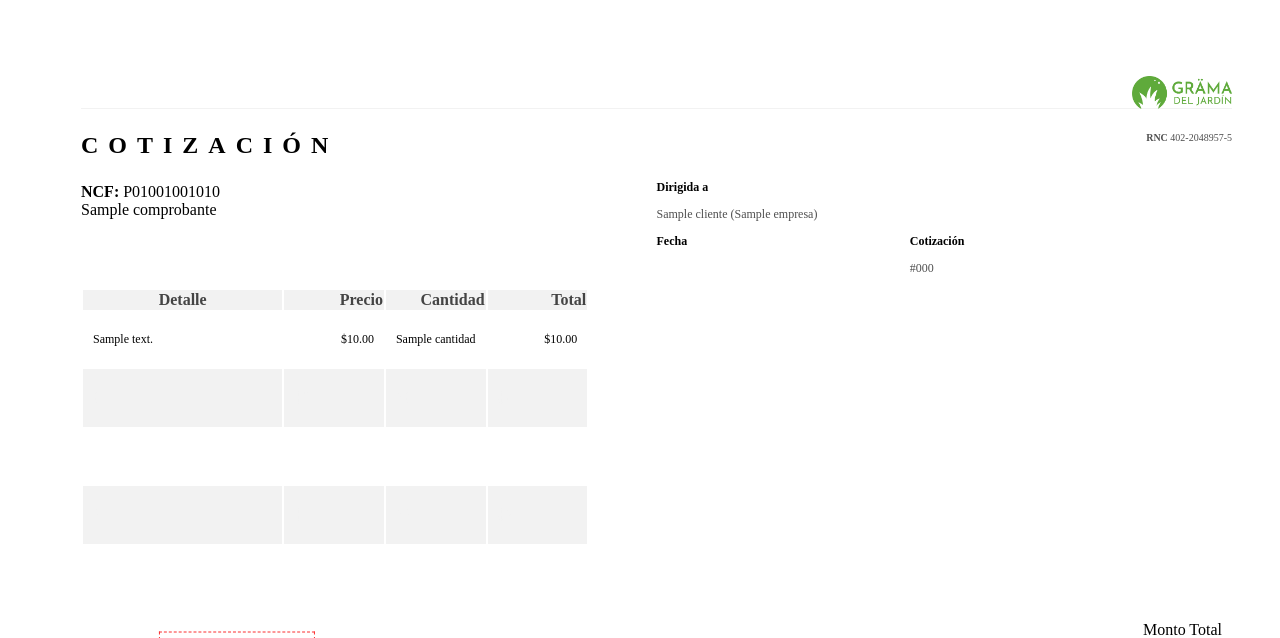
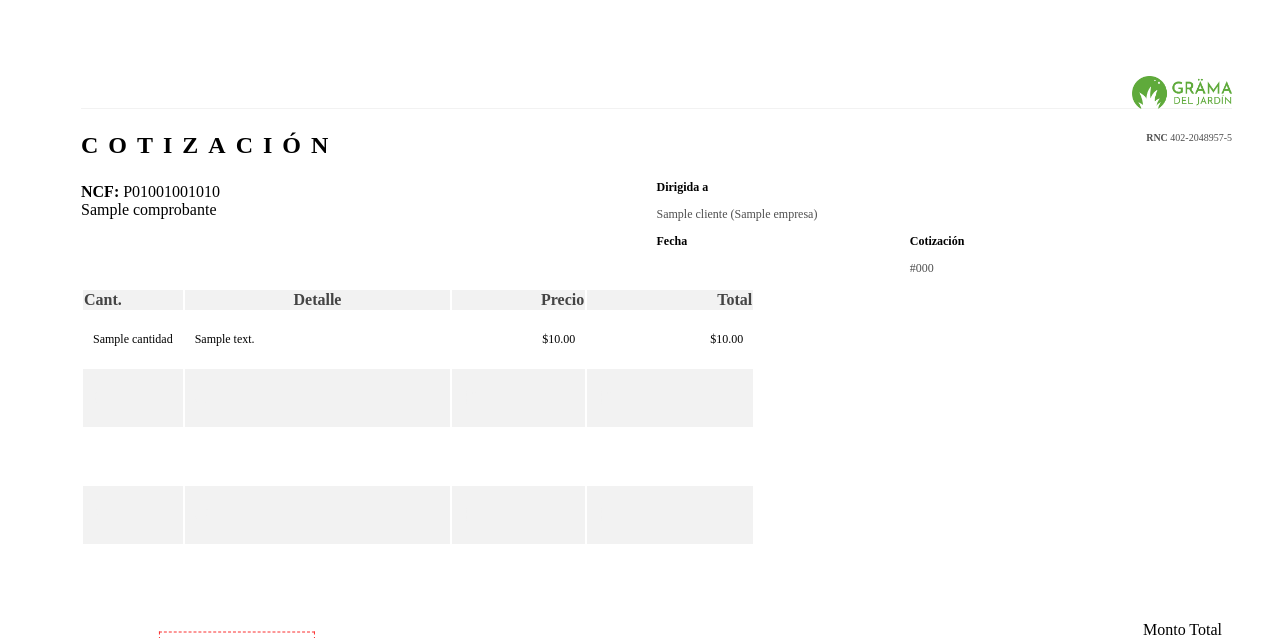
Before and after one commit to MicolPA/gramadeljardin.admin, a Yii app: template frontend/views/facturas/invoice_template-white.php in a window 1280 px wide. Shown: the top 638 px of the page. Run offline with PHP 8.4 and a stand-in for Yii, Linux system fonts and the light colour scheme; the template is opened without the code that fills it: most values are stand-ins (such as "Sample title", 1, 10 or a date in 2020); data that the repository does not hold is empty; some libraries are stand-ins or nearby versions.

Commit message:
Update invoice_template-white.php

```diff
--- a/frontend/views/facturas/invoice_template-white.php
+++ b/frontend/views/facturas/invoice_template-white.php
@@ -63,9 +63,9 @@
 				<table class="table table-striped" style="">
 					<thead>
 						<tr style="border: 0px !important;background-color: #f2f2f2">
+							<th style="border: 0px !important;color:#444;text-align: left;background-color: #f2f2f2">Cant.</th>
 							<th style="border: 0px !important;color:#444;background-color: #f2f2f2">Detalle</th>
 							<th style="border: 0px !important;color:#444;text-align: right;background-color: #f2f2f2">Precio</th>
-							<th style="border: 0px !important;color:#444;text-align: right;background-color: #f2f2f2">Cantidad</th>
 							<th style="border: 0px !important;color:#444;text-align: right;background-color: #f2f2f2">Total</th>
 						</tr>
 					</thead>
@@ -75,18 +75,18 @@
 							<?php $monto_total += $d->total; $color_count++ ?>
 							<?php if ($color_count == 1): ?>
 								<tr>
+									<td style='font-size: 12px;padding:20px 10px;text-align: left;width:15%;'><?= $d->cantidad ? $d->cantidad : "N/A" ?></td>
 									<td style='font-size: 12px;padding:20px 10px;width:40%;'><?= $d->descripcion ?></td>
 									<td style='font-size: 12px;padding:20px 10px;text-align: right;;width:20%;'><?= $d->precio > 0 ? "$". number_format($d->precio,2) : 'N/A' ?></td>
-									<td style='font-size: 12px;padding:20px 10px;text-align: right;width:20%;'><?= $d->cantidad ? $d->cantidad : "N/A" ?></td>
-									<td style='font-size: 12px;padding:20px 10px;text-align: right;width:20%;'><?= $d->total > 0 ? "$". number_format($d->total,2) : 'N/A' ?></td>
+									<td style='font-size: 12px;padding:20px 10px;text-align: right;width:25%;'><?= $d->total > 0 ? "$". number_format($d->total,2) : 'N/A' ?></td>
 								</tr>
 							<?php else: ?>
 								<?php $color_count = 0 ?>
 								<tr>
+									<td style='font-size: 12px;padding:20px 10px;background-color: #f2f2f2;width:15%;text-align: left;'><?= $d->cantidad ?></td>
 									<td style='font-size: 12px;padding:20px 10px;background-color: #f2f2f2;width:40%;'><?= $d->descripcion ?></td>
 									<td style='font-size: 12px;padding:20px 10px;background-color: #f2f2f2;text-align: right;;width:20%;'><?= $d->precio > 0 ? "$". number_format($d->precio,2) : 'N/A' ?></td>
-									<td style='font-size: 12px;padding:20px 10px;background-color: #f2f2f2;width:20%;text-align: right;'><?= $d->cantidad ?></td>
-									<td style='font-size: 12px;padding:20px 10px;background-color: #f2f2f2;text-align: right;;width:20%;'><?= $d->total > 0 ? "$". number_format($d->total,2) : 'N/A' ?></td>
+									<td style='font-size: 12px;padding:20px 10px;background-color: #f2f2f2;text-align: right;;width:25%;'><?= $d->total > 0 ? "$". number_format($d->total,2) : 'N/A' ?></td>
 								</tr>
 							<?php endif ?>
 						<?php endforeach ?>
```
